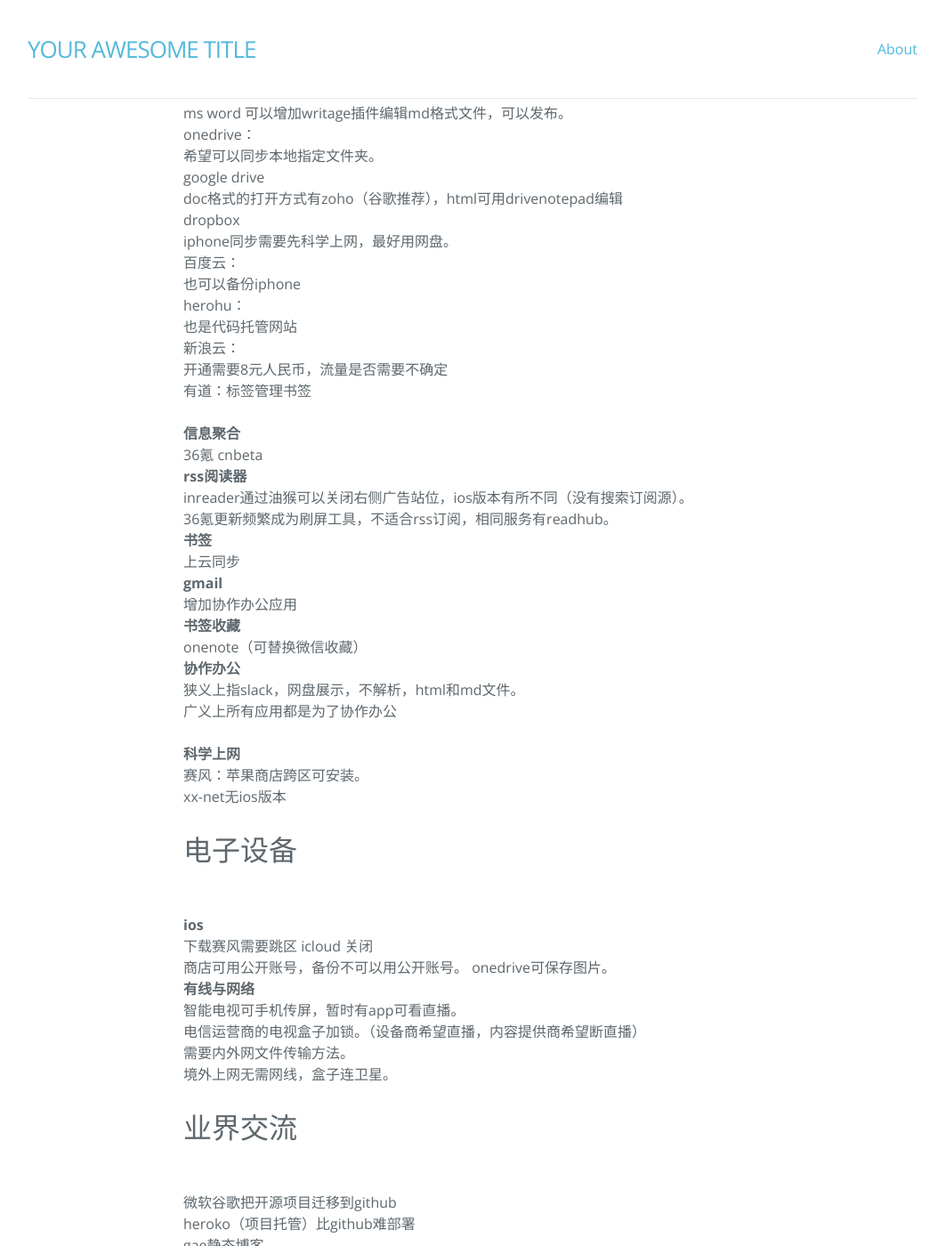
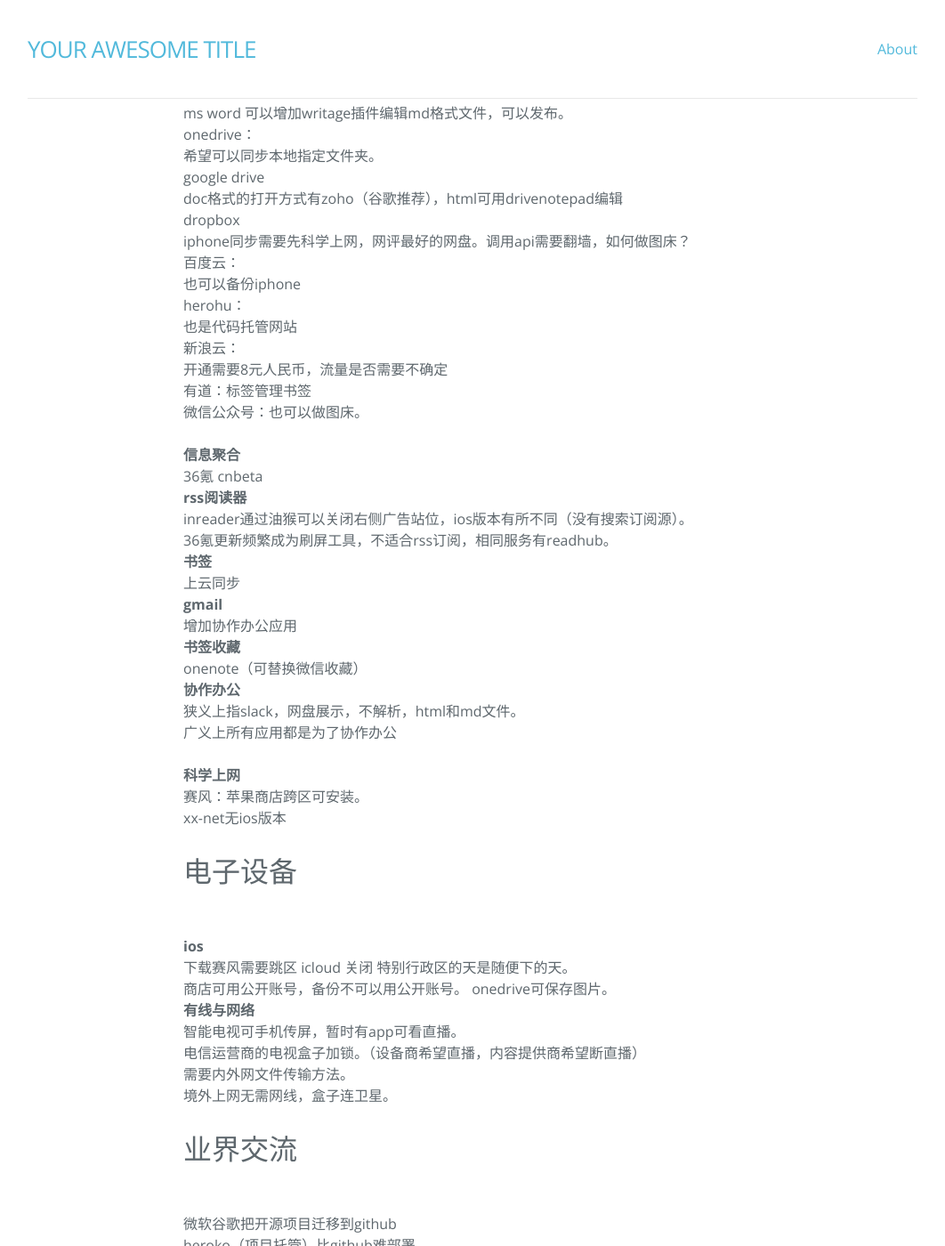
Before and after one commit to hebbank/aceo, a Jekyll site: the page built from _posts/2018-03-19-hlw.md, in a window 1280 px wide and 1400 px high, scrolled down 1081 px. Shown: the whole window at 89% size, without its empty margins (109-1171 px from the left). Built offline with Jekyll 4.4.1, drawn with Linux system fonts in a browser that asks for light colours; nearby versions of some CDN libraries; some of the changed text lies outside the part shown.

Commit message:
Update 互联网

```diff
--- a/_posts/2018-03-19-hlw.md
+++ b/_posts/2018-03-19-hlw.md
@@ -43,7 +43,7 @@ onedrive：
 google drive
 doc格式的打开方式有zoho（谷歌推荐），html可用drivenotepad编辑
 dropbox
-iphone同步需要先科学上网，最好用网盘。
+iphone同步需要先科学上网，网评最好的网盘。调用api需要翻墙，如何做图床？
 百度云：
 也可以备份iphone
 herohu：
@@ -51,7 +51,7 @@ herohu：
 新浪云：
 开通需要8元人民币，流量是否需要不确定
 有道：标签管理书签
-
+微信公众号：也可以做图床。
 
 **信息聚合**
 36氪 cnbeta
@@ -75,7 +75,7 @@ xx-net无ios版本
 电子设备
 ---
  **ios**
- 下载赛风需要跳区  icloud 关闭
+ 下载赛风需要跳区  icloud 关闭   特别行政区的天是随便下的天。
  商店可用公开账号，备份不可以用公开账号。 onedrive可保存图片。
 **有线与网络**
 智能电视可手机传屏，暂时有app可看直播。
@@ -89,3 +89,4 @@ xx-net无ios版本
 heroko（项目托管）比github难部署
 gae静态博客
 新奥燃气强推e城e家不是流量变现，而是扼杀流量。
+使用社交软件建立人脉的愿景被低门槛的用户扼杀了理想。
```
